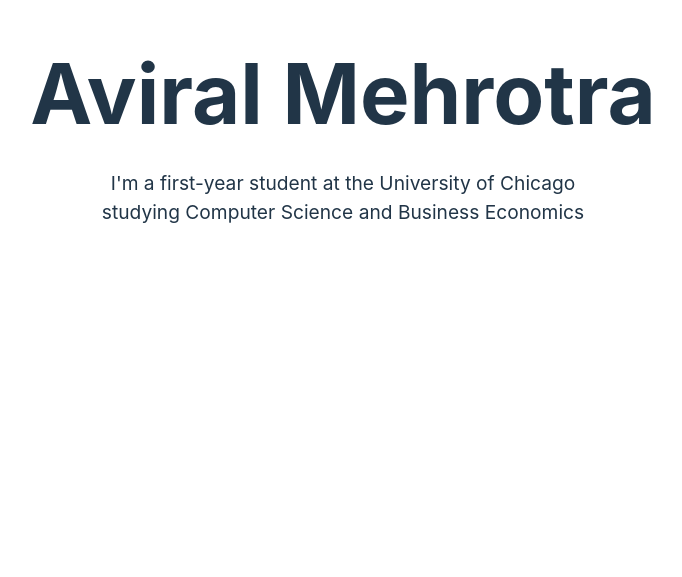
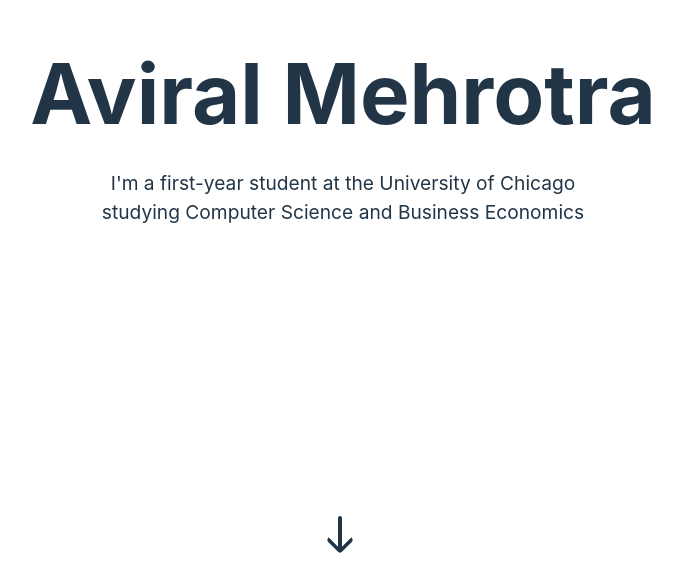
Before and after one commit to aviral-mehrotra/website, a React (Vite) app: page / in a window 1280 px wide. Shown: the part 223-800 px from the top of the page, without its empty margins (297-979 px from the left). Built offline with nearby package versions, Linux system fonts and the light colour scheme; some icons are missing.

Commit message:
down arrow

```diff
--- a/src/App.css
+++ b/src/App.css
@@ -4,7 +4,6 @@
   padding: 0;
   text-align: center;
 }
-
 
 .card {
   padding: 2em;
@@ -13,3 +12,39 @@
 .read-the-docs {
   color: #888;
 }
+
+.down-arrow {
+  position: absolute;
+  top: calc(100vh - 70px);
+  left: calc(50% - 5px);
+  width: 0;
+  height: 30px;
+  border: 2px solid;
+  border-radius: 2px;
+  animation: jumpInfinite 1.5s infinite;
+}
+
+.down-arrow:after {
+  content: " ";
+  position: absolute;
+  top: 12px;
+  left: -10px;
+  width: 16px;
+  height: 16px;
+  border-bottom: 4px solid;
+  border-right: 4px solid;
+  border-radius: 4px;
+  transform: rotateZ(45deg);
+}
+
+@keyframes jumpInfinite {
+  0% {
+    margin-top: 0;
+  }
+  50% {
+    margin-top: 20px;
+  }
+  100% {
+    margin-top: 0;
+  }
+}
--- a/src/App.jsx
+++ b/src/App.jsx
@@ -50,7 +50,7 @@
             <div style={{ marginLeft: '3px' }}>
               <SocialIcon bgColor="#888" network="instagram" url="https://www.instagram.com/aviral_mehrotra/" target="_blank"/>
             </div>
-
+            <div className='down-arrow'></div>
           </div>
         </div>
       </div>
```
